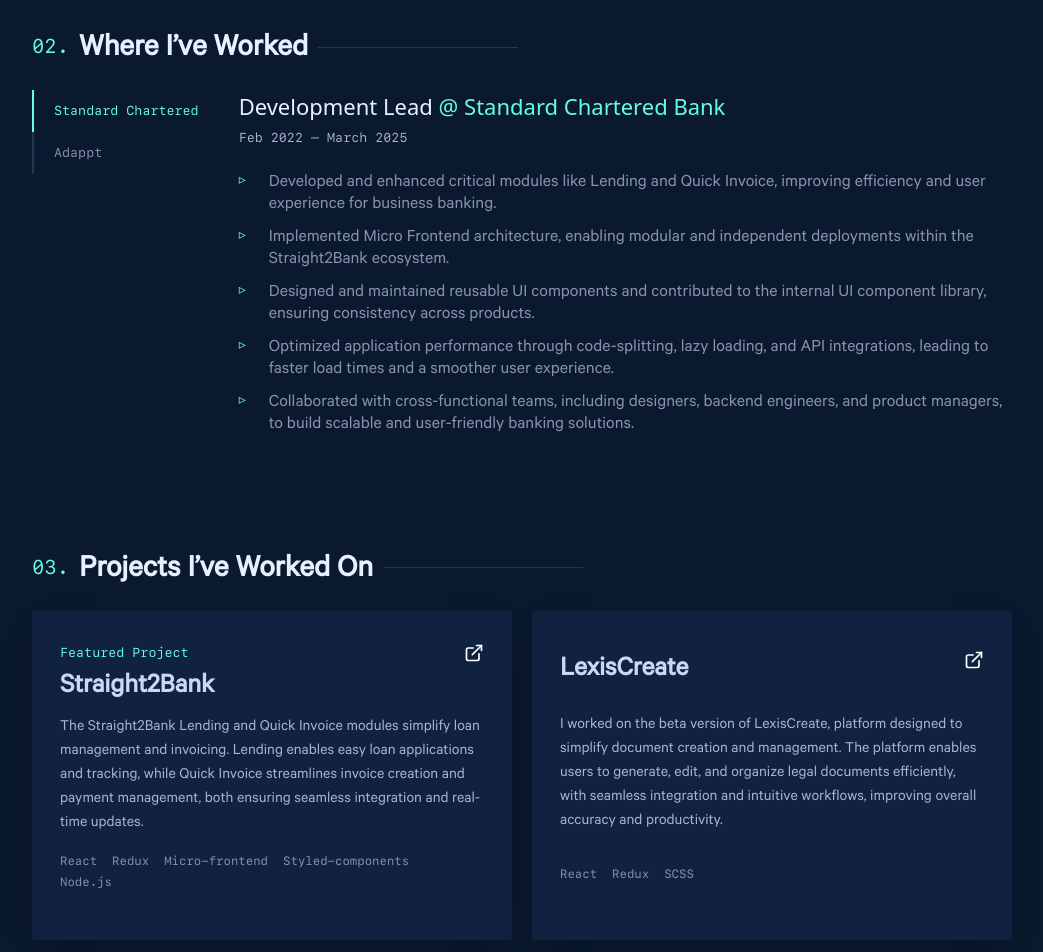
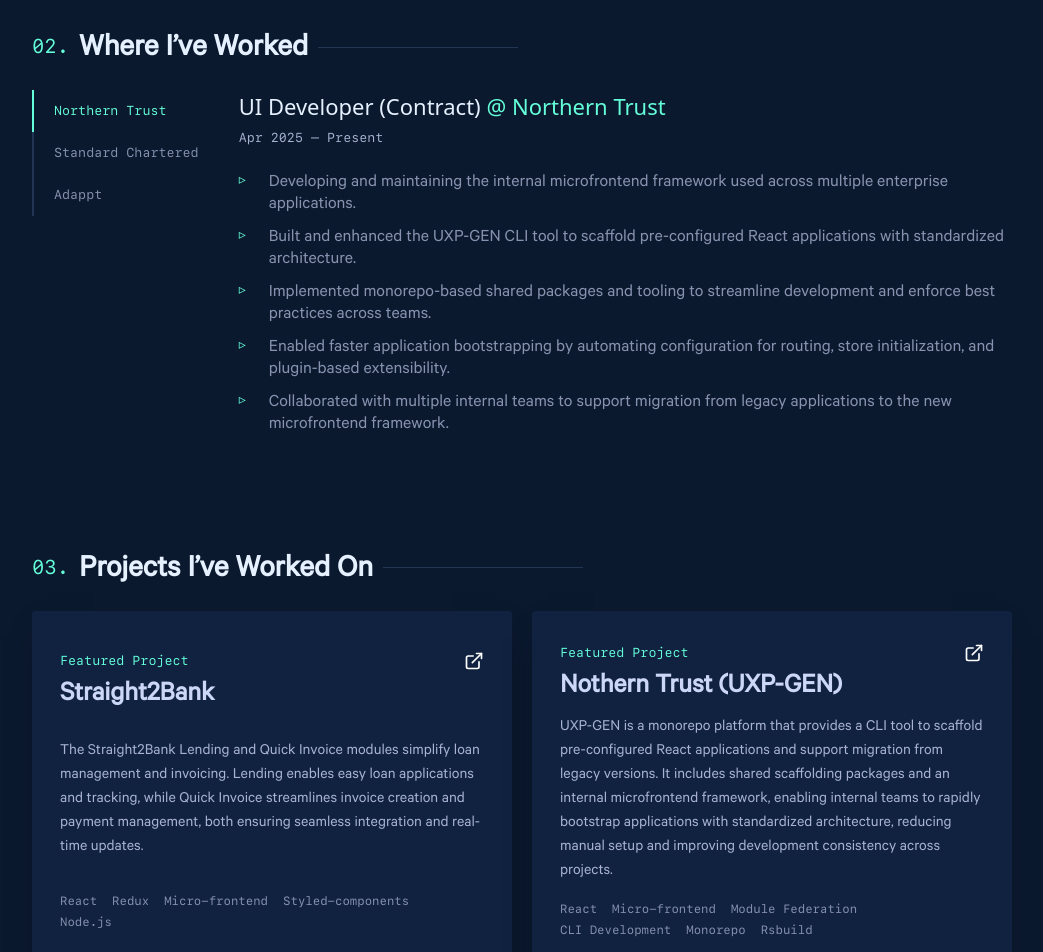
Before and after one commit to syedtajudheen/dev-portfolio, a Next.js app: page / in a window 1280 px wide. Shown: the part 1480-2432 px from the top of the page, without its empty margins (118-1161 px from the left). Built offline with nearby package versions, Linux system fonts and the light colour scheme.

Commit message:
updated experience

```diff
--- a/src/components/Experience.tsx
+++ b/src/components/Experience.tsx
@@ -6,6 +6,22 @@
 const data = [
   {
     id: 0,
+    title: "Northern Trust",
+    fullTitle: "Northern Trust",
+    description: "Worked as a Senior Frontend Engineer",
+    role: "UI Developer (Contract)",
+    duration: "Apr 2025 – Present",
+    desccriptionPoints: [
+      "Developing and maintaining the internal microfrontend framework used across multiple enterprise applications.",
+      "Built and enhanced the UXP-GEN CLI tool to scaffold pre-configured React applications with standardized architecture.",
+      "Implemented monorepo-based shared packages and tooling to streamline development and enforce best practices across teams.",
+      "Enabled faster application bootstrapping by automating configuration for routing, store initialization, and plugin-based extensibility.",
+      "Collaborated with multiple internal teams to support migration from legacy applications to the new microfrontend framework."
+    ],
+    url: "https://www.northerntrust.com/"
+  },
+  {
+    id: 1,
     title: "Standard Chartered",
     fullTitle: "Standard Chartered Bank",
     role: "Development Lead",
@@ -21,7 +37,7 @@
     url: "https://www.sc.com/en/"
   },
   {
-    id: 1,
+    id: 2,
     title: "Adappt",
     fullTitle: "Adappt Mobile Cloud Applications Pvt Ltd",
     description: "Worked as a Software Engineer",
--- a/src/components/Work.tsx
+++ b/src/components/Work.tsx
@@ -10,6 +10,20 @@
     link: "https://s2b.standardchartered.com/",
     isFeatured: true,
     skills: ["React", "Redux", "Micro-frontend", "Styled-components", "Node.js"]
+  },
+  {
+    title: "Nothern Trust (UXP-GEN)",
+    description: "UXP-GEN is a monorepo platform that provides a CLI tool to scaffold pre-configured React applications and support migration from legacy versions. It includes shared scaffolding packages and an internal microfrontend framework, enabling internal teams to rapidly bootstrap applications with standardized architecture, reducing manual setup and improving development consistency across projects.",
+    link: "https://www.northerntrust.com/",
+    isFeatured: true,
+    skills: [
+      "React",
+      "Micro-frontend",
+      "Module Federation",
+      "CLI Development",
+      "Monorepo",
+      "Rsbuild"
+    ]
   },
   {
     title: "LexisCreate",
```
Also changed, not shown: 1 other file (tests, documents, lock files or other folders).
